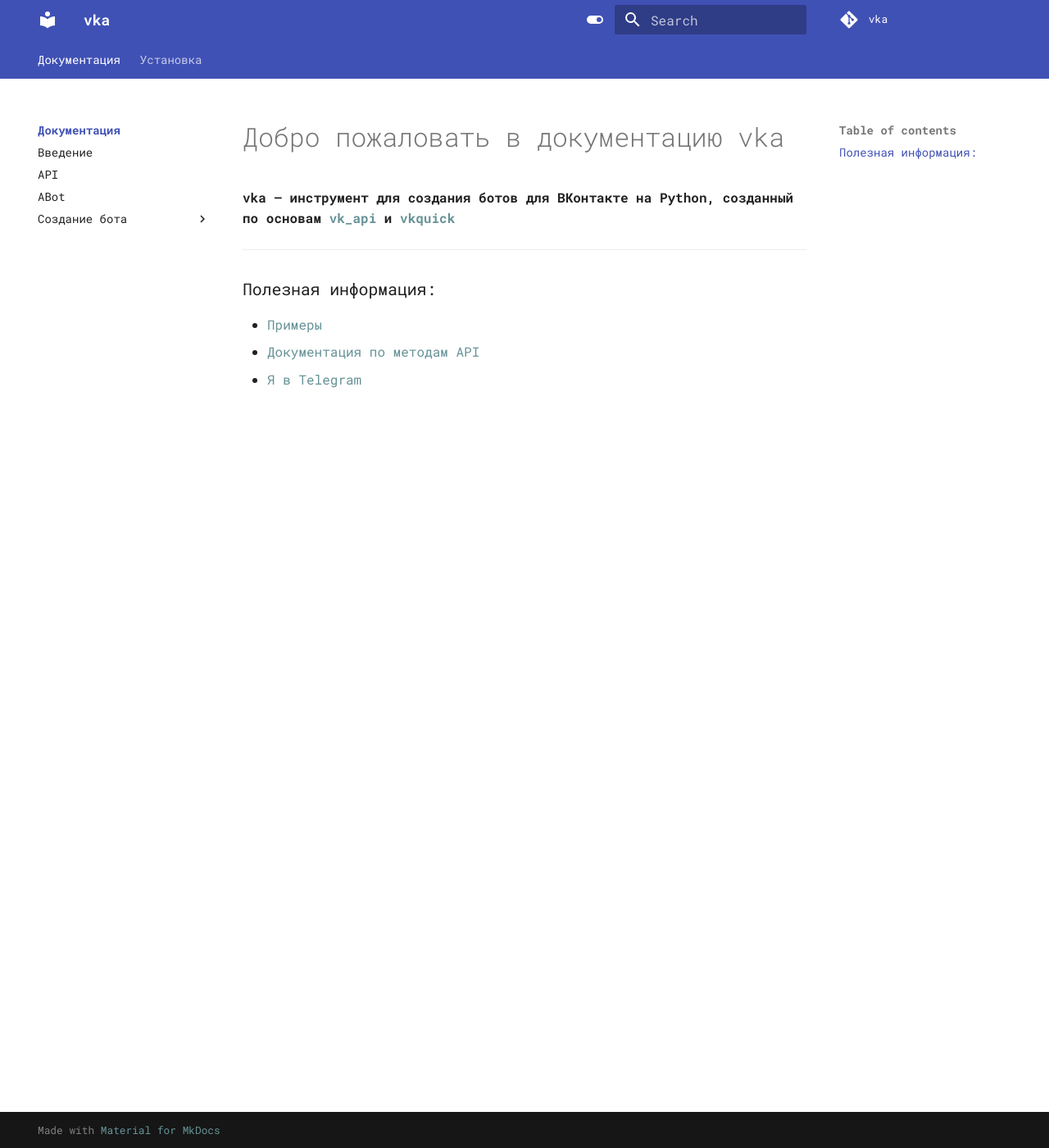
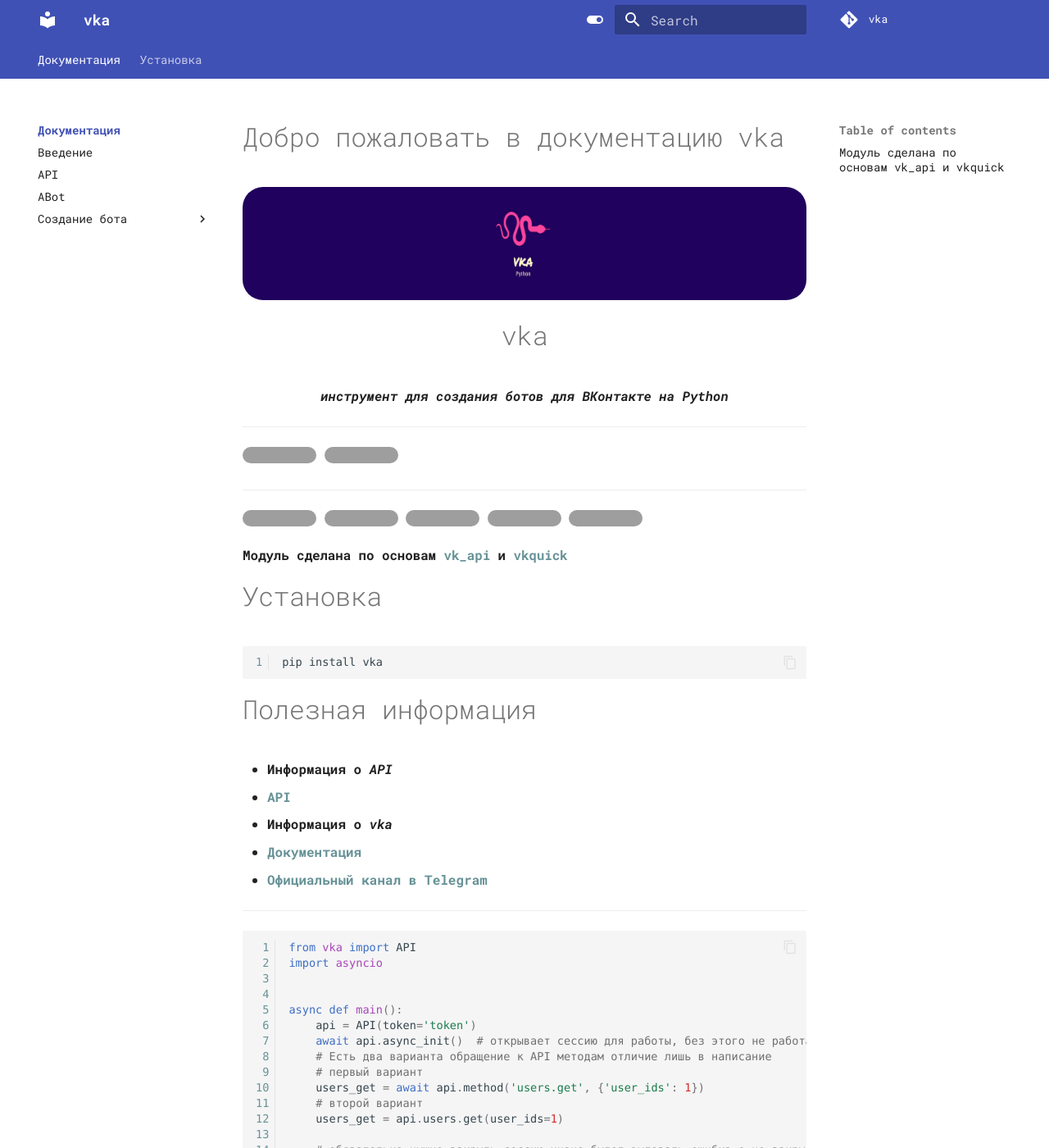
Before and after one commit to MrCreEper002/vka, an MkDocs documentation site: the page built from docs/index.md, in a window 1280 px wide and 1400 px high. Shown: the whole window at 82% size. Built offline with MkDocs 1.6.1 and Material for MkDocs 9.7.7, drawn with Linux system fonts in a browser that asks for light colours; some web fonts are replaced; comment, search, counter and statistics services are not loaded; some of the changed text lies outside the part shown; grey boxes are pictures that could not be loaded.

Commit message:
update docs

````diff
--- a/docs/index.md
+++ b/docs/index.md
@@ -1,11 +1,63 @@
 #  Добро пожаловать в документацию vka
 
-__vka — инструмент для создания ботов для ВКонтакте на Python, созданный по основам [vk_api](https://github.com/python273/vk_api) и [vkquick](https://github.com/deknowny/vkquick)__
+
+<p align="center">
+  <a href="https://github.com/MrCreEper002/vka">
+    <img height="150px" alt="vka" src="https://raw.githubusercontent.com/MrCreEper002/vka/master/docs/logo.png">
+  </a>
+</p>
+<h1 align="center">
+  vka
+</h1>
+<p align="center">
+    <em><b>инструмент для создания ботов для ВКонтакте на Python</b></em>
+</p>
+
+***
+[![PyPI](https://img.shields.io/pypi/v/vka.svg)](https://pypi.org/project/vka/) ![Python 3.x](https://img.shields.io/pypi/pyversions/vka.svg)
+***
+![Static Badge](https://img.shields.io/badge/MrCreEper002-vka-vka)
+![GitHub top language](https://img.shields.io/github/languages/top/MrCreEper002/vka)
+![GitHub](https://img.shields.io/github/license/MrCreEper002/vka)
+![GitHub Repo stars](https://img.shields.io/github/stars/MrCreEper002/vka)
+[![Documentation Status](https://readthedocs.org/projects/vka/badge/?version=latest)](https://vka.readthedocs.io/ru/latest/?badge=latest)
+
+#### Модуль сделана по основам [vk_api](https://github.com/python273/vk_api) и [vkquick](https://github.com/deknowny/vkquick)
+
+[//]: # (***)
+# Установка
+```shell
+pip install vka
+```
+[//]: # ([![Typing SVG]&#40;https://readme-typing-svg.herokuapp.com?color=%2336BCF7&lines=pip+install+vka&#41;]&#40;https://git.io/typing-svg&#41;)
+
+# Полезная информация
+* __Информация о _API___
+  * __[API](https://dev.vk.com/ru)__
+* __Информация о _vka___
+  * __[Документация](https://vka.readthedocs.io/ru/latest/?badge=latest)__
+  * __[Официальный канал в Telegram](https://t.me/vka_official)__
+***
+
+```python
+
+from vka import API
+import asyncio
 
 
-***
+async def main():
+    api = API(token='token')
+    await api.async_init()  # открывает сессию для работы, без этого не работает
+    # Есть два варианта обращение к API методам отличие лишь в написание
+    # первый вариант
+    users_get = await api.method('users.get', {'user_ids': 1})
+    # второй вариант
+    users_get = api.users.get(user_ids=1)
 
-### Полезная информация:
-* [Примеры](https://github.com/MrCreEper002/vka/tree/master/examples)
-* [Документация по методам API](https://vk.com/dev/methods)
-* [Я в Telegram](https://t.me/bio_major4ik)
+    # обязательно нужно закрыть сессию иначе будет вылезать ошибка о не закрытой сессию
+    await api.close()
+
+
+asyncio.run(main())
+
+```
````
